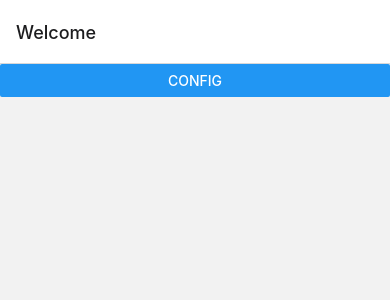
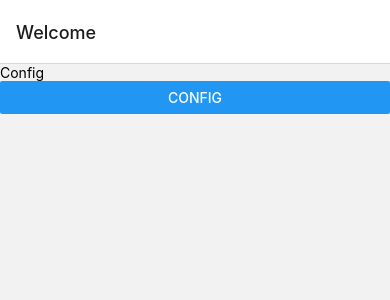
Before and after one commit to alessandrogois/pedra_no_rim, a React Native app: screen /Home in a window 390 px wide. Shown: the top 300 px of the page. Built offline with nearby package versions, Linux system fonts and the light colour scheme.

Commit message:
Added text with route name

```diff
--- a/src/screens/Config.js
+++ b/src/screens/Config.js
@@ -4,7 +4,7 @@ import { View, Text } from 'react-native'
 export const Config = () => {
     return (
         <View>
-            <Text></Text>
+            <Text>Config</Text>
         </View>
     )
 }
--- a/src/screens/Dosage.js
+++ b/src/screens/Dosage.js
@@ -4,7 +4,7 @@ import { View, Text, Button } from 'react-native'
 export const Dosage = ({navigation}) => {
     return (
         <View>
-            <Text></Text>
+            <Text>Water Dosage</Text>
         </View>
     )
 }
--- a/src/screens/Home.js
+++ b/src/screens/Home.js
@@ -4,7 +4,7 @@ import { View, Text, Button } from 'react-native'
 export const Home = ({navigation}) => {
     return (
         <View>
-            <Text></Text>
+            <Text>Config</Text>
             <Button title="Config" onPress={() => navigation.navigate("Config")}></Button>
         </View>
     )
```
